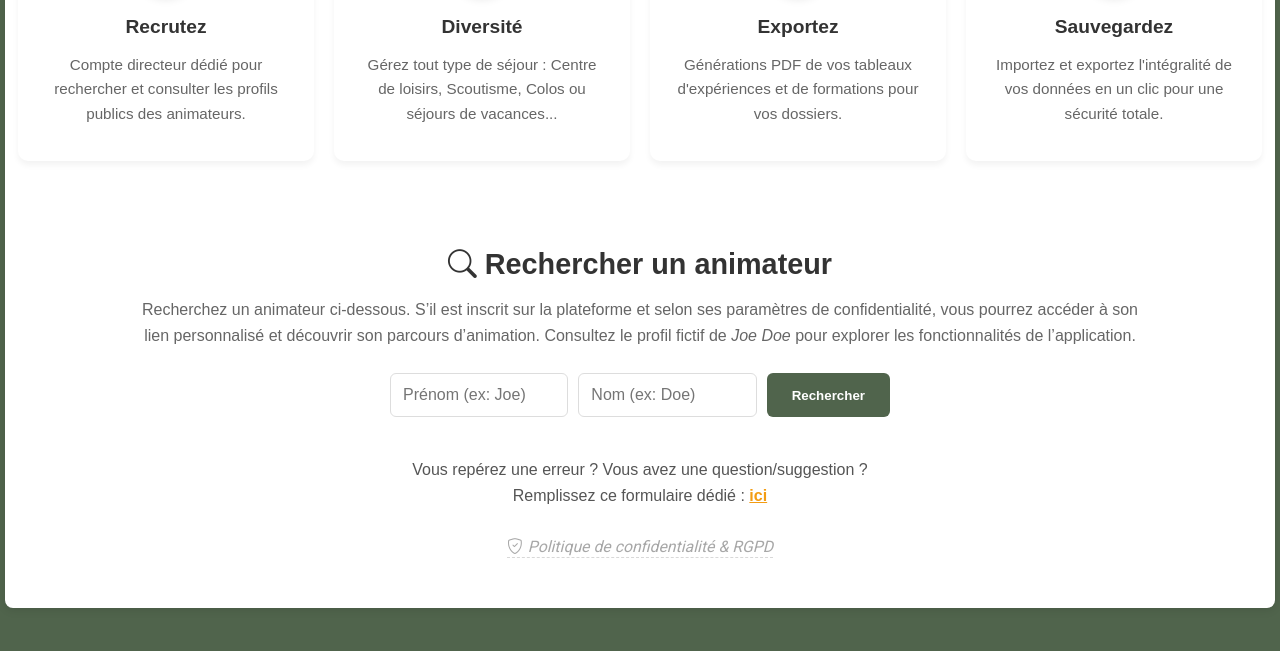
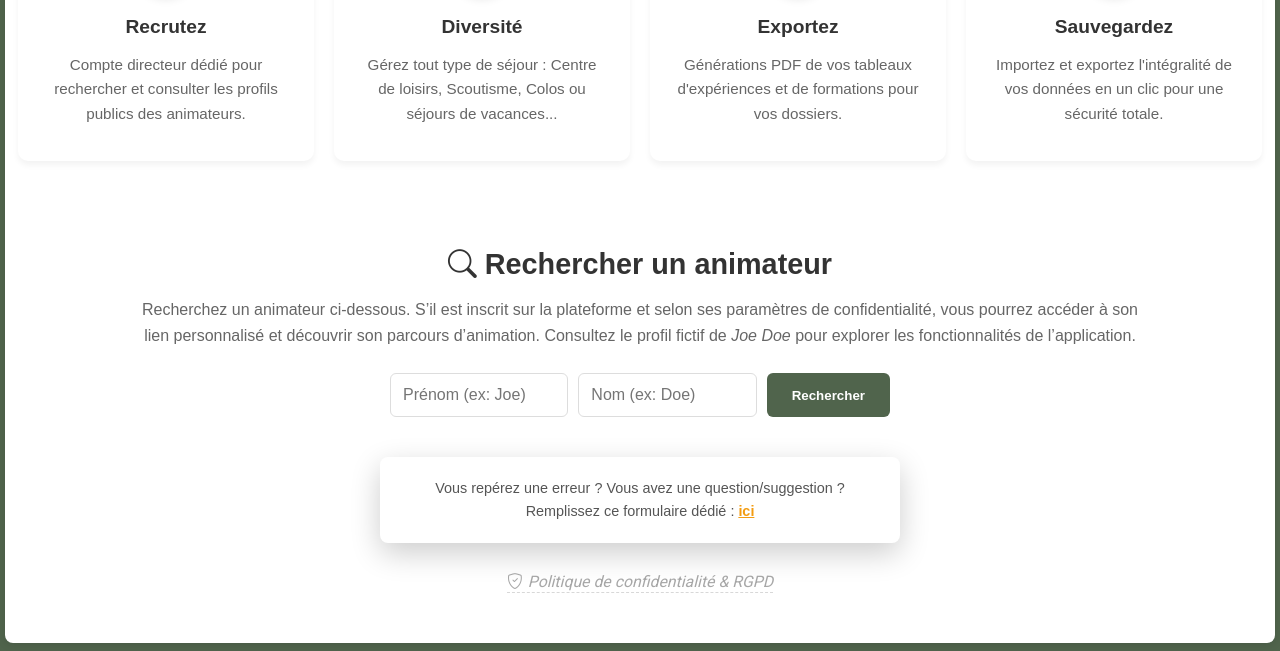
Before and after one commit to srn-romain/recap-bafa, a plain HTML site: page index.html in a window 1280 px wide. Shown: the part 1628-2279 px from the top of the page. Drawn offline with nearby package versions, Linux system fonts and the light colour scheme; no server answers.

Commit message:
error ""

```diff
--- a/index.html
+++ b/index.html
@@ -610,9 +610,9 @@
     </section>
 
     <test id="contact-overlay" style="inset:0; z-index:9998; display:flex; align-items:center; justify-content:center;">
-      <test id="contact-modal" role="dialog" aria-modal="true" color:#555; font-size:0.9rem; line-height:1.6;
+      <test id="contact-modal" role="dialog" aria-modal="true" style="color:#555; font-size:0.9rem; line-height:1.6;
         padding:20px 28px; border-radius:8px; box-shadow:0 10px 30px rgba(0,0,0,0.2); max-width:520px; width:90%;
-        text-align:center;>
+        text-align:center;">
         <p style="margin:0;">
           Vous repérez une erreur ? Vous avez une question/suggestion ?<br>
           Remplissez ce formulaire dédié :
```
